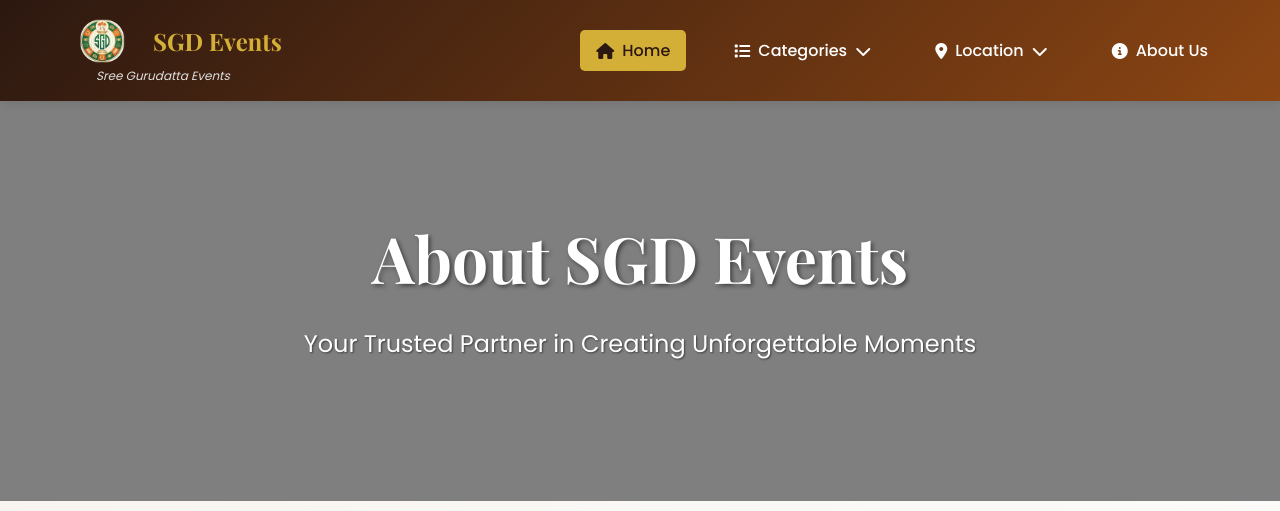
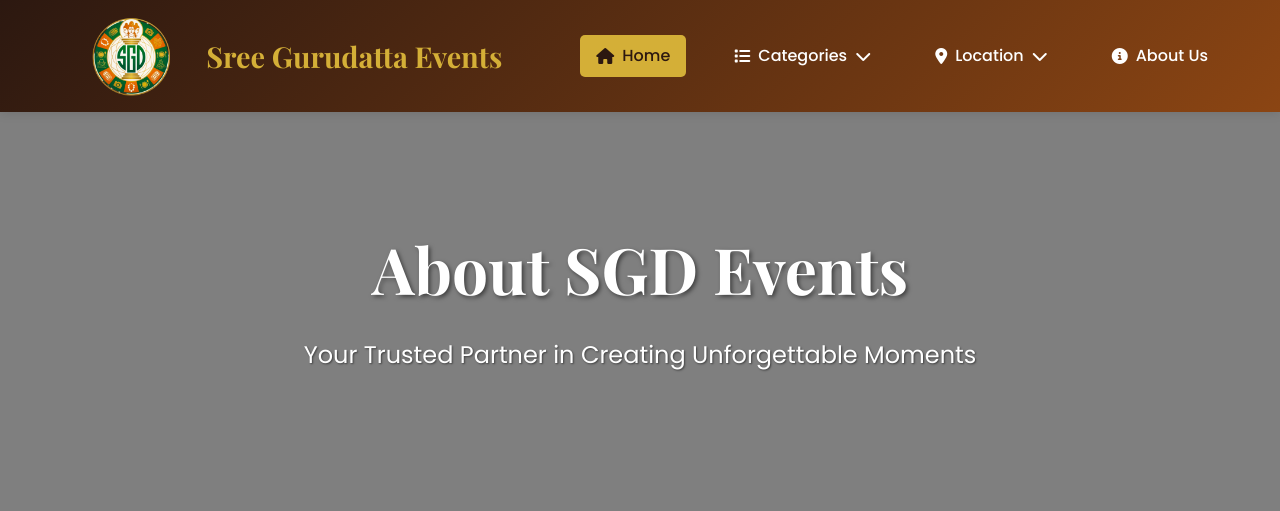
Before and after one commit to nagarajuhere333-collab/Django-SGD, a Django app: page /about/ in a window 1280 px wide. Shown: the top 511 px of the page. Run offline with Django 4.2, Linux system fonts and the light colour scheme.

Commit message:
Refactor code structure for improved readability and maintainability

```diff
--- a/static/css/style.css
+++ b/static/css/style.css
@@ -72,7 +72,9 @@
 
 .nav-brand {
     display: flex;
-    flex-direction: column;
+    flex-direction: row;
+    align-items: center;
+    /* gap: 0 */
 }
 
 .logo {
@@ -88,14 +90,14 @@
 }
 
 .logo:hover {
-    color: var(--white);
     transform: scale(1.05);
 }
 
 .logo-img {
-    height: 50px;
+    height: 80px;
     width: auto;
     object-fit: contain;
+    transition: var(--transition);
 }
 
 .logo i {
@@ -107,7 +109,7 @@
 }
 
 .tagline {
-    color: var(--light-gray);
+    color: var(--white);
     font-size: 0.75rem;
     margin-left: 2.5rem;
     font-style: italic;
--- a/templates/base.html
+++ b/templates/base.html
@@ -25,10 +25,10 @@
                 <!-- Logo/Brand -->
                 <div class="nav-brand">
                     <a href="{% url 'events:home' %}" class="logo">
-                        <img src="{% static 'images/logo.png' %}" alt="SGD Events Logo" class="logo-img">
-                        <span class="brand-name">SGD Events</span>
+                        <img src="{% static 'images/logo_1.png' %}" alt="SGD Events Logo" class="logo-img">
+                        <span>Sree Gurudatta Events</span>
                     </a>
-                    <p class="tagline">Sree Gurudatta Events</p>
+                    <!-- <p class="tagline">Sree Gurudatta Events</p> -->
                 </div>
 
                 <!-- Navigation Links -->
```
Also changed, not shown: static/images/logo.png (deleted), static/images/logo_1.png (added).
